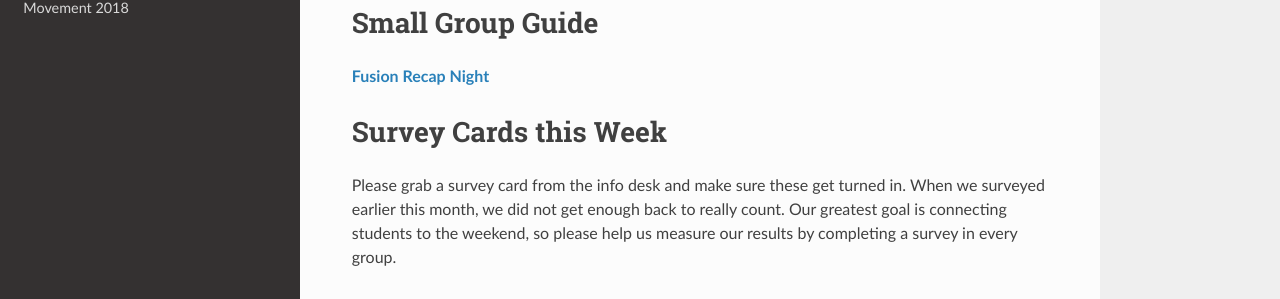
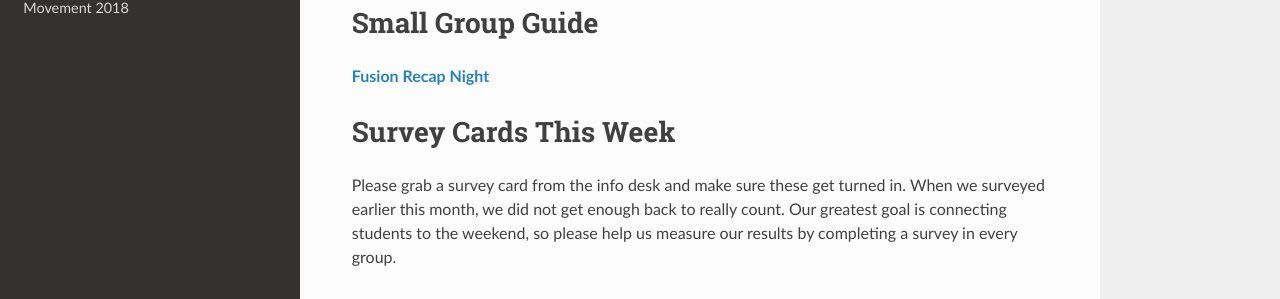
Before and after one commit to GJasonAnderson/fps-leader, an MkDocs documentation site: the page built from docs/index.md, in a window 1280 px wide. Shown: the part 143-442 px from the top of the page. Built offline with MkDocs 1.6.1, drawn with Linux system fonts in a browser that asks for light colours; nearby versions of some CDN libraries; old or Windows-style settings are respelled for this version of MkDocs.

```diff
--- a/docs/index.md
+++ b/docs/index.md
@@ -3,7 +3,7 @@ Here are a few things you need to know for FPS this week:
 # Small Group Guide
 **[ Fusion Recap Night ]( group-guides/Fusion Recap Night.pdf )**
 
-# Survey Cards this Week
+# Survey Cards This Week
 Please grab a survey card from the info desk and make sure these get turned in. When we surveyed earlier this month, we did not get enough back to really count. Our greatest goal is connecting students to the weekend, so please help us measure our results by completing a survey in every group.
 
 # Movement Invite Cards
```
